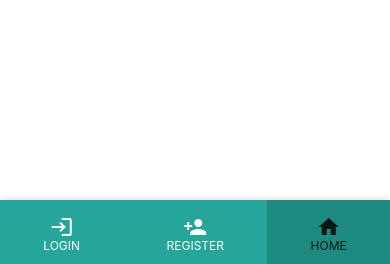
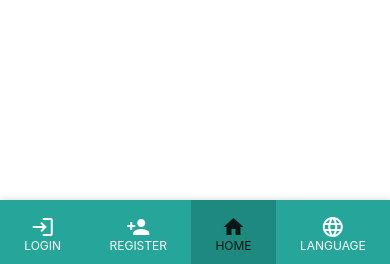
Before and after one commit to mic-mikolajczyk/wishlist-app, a Flask app: page / in a window 390 px wide. Shown: the part 580-844 px from the top of the page. Run offline with Flask 3, Linux system fonts and the light colour scheme.

Commit message:
Add mobile language switch and modal for language selection

```diff
--- a/app/templates/base.html
+++ b/app/templates/base.html
@@ -121,6 +121,11 @@
                 <i class="material-icons">person</i>
                 <span>{{ _('Profile') }}</span>
             </a>
+            <!-- Mobile language switch -->
+            <a href="#lang-modal" class="btn-flat waves-effect waves-light modal-trigger">
+                <i class="material-icons">language</i>
+                <span>{{ _('Language') }}</span>
+            </a>
             <a href="#logout-modal" class="btn-flat waves-effect waves-light modal-trigger">
                 <i class="material-icons">exit_to_app</i>
                 <span>{{ _('Logout') }}</span>
@@ -137,6 +142,11 @@
             <a href="/" class="btn-flat waves-effect waves-light">
                 <i class="material-icons">home</i>
                 <span>{{ _('Home') }}</span>
+            </a>
+            <!-- Mobile language switch for guests -->
+            <a href="#lang-modal" class="btn-flat waves-effect waves-light modal-trigger">
+                <i class="material-icons">language</i>
+                <span>{{ _('Language') }}</span>
             </a>
         {% endif %}
     </div>
@@ -157,6 +167,17 @@
     </div>
     {% endif %}
 
+    <!-- Language Modal (mobile) -->
+    <div id="lang-modal" class="modal bottom-sheet">
+        <div class="modal-content">
+            <h4>{{ _('Language') }}</h4>
+            <div class="collection">
+                <a class="collection-item" href="{{ url_for('set_language', locale='pl') }}">Polski</a>
+                <a class="collection-item" href="{{ url_for('set_language', locale='en') }}">English</a>
+            </div>
+        </div>
+    </div>
+
     <!-- Materialize JS -->
     <script src="https://cdnjs.cloudflare.com/ajax/libs/materialize/1.0.0/js/materialize.min.js"></script>
     <script>
@@ -167,6 +188,9 @@
             // Initialize dropdown
             var ddElems = document.querySelectorAll('.dropdown-trigger');
             M.Dropdown.init(ddElems, { constrainWidth: false });
+            // Initialize language modal trigger
+            var langModal = document.getElementById('lang-modal');
+            if (langModal) { M.Modal.init(langModal); }
 
             // Highlight active menu item
             var currentPath = window.location.pathname;
```
